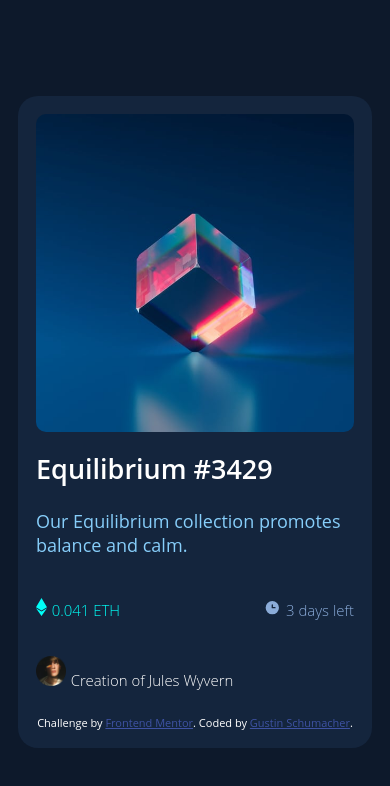
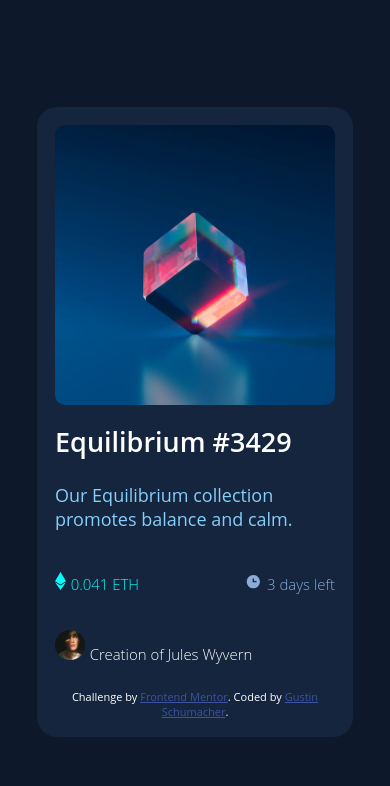
Before and after one commit to GustinSchumacher/NFT-Preview-Component, a plain HTML site: page index.html in a window 390 px wide. Drawn offline with Linux system fonts and the light colour scheme.

Commit message:
added responsiveness

```diff
--- a/styles/style.css
+++ b/styles/style.css
@@ -28,7 +28,7 @@ h2 {
   padding: 1em;
   border-radius: 20px;
   width: 100%;
-  max-width: 360px;
+  max-width: 280px;
   margin: 1em;
 }
 
@@ -82,6 +82,7 @@ p {
 
 img {
   display: inline-block;
+
 }
 
 h5 {
@@ -92,3 +93,6 @@ h5 {
 .creator {
   font-weight: 300;
 }
+
+@media only screen and (max-width: 375px) {
+}
```
